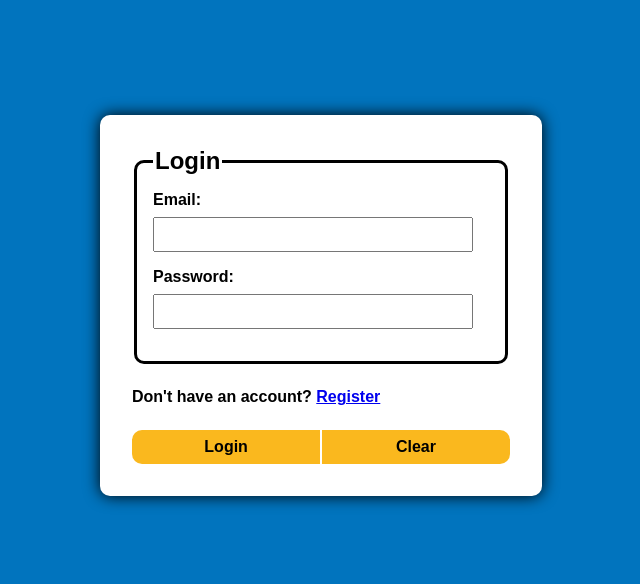
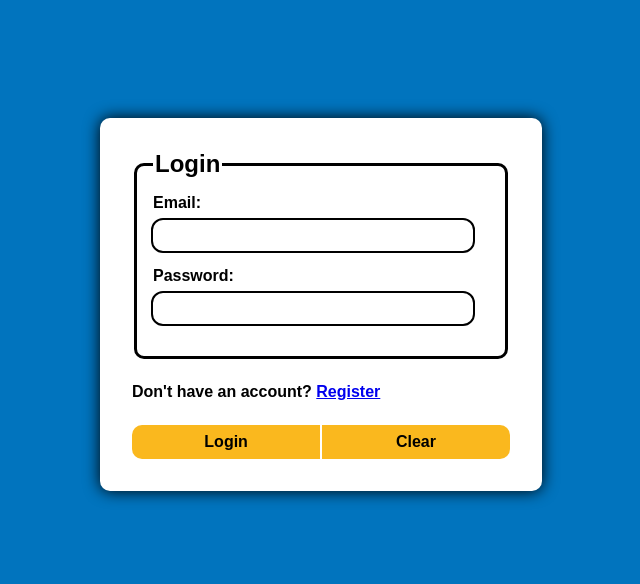
Before and after one commit to Alyaqdhans/EpicElectro, a PHP site: page /login.php in a window 1280 px wide. Shown: the part 70-654 px from the top of the page, without its empty margins (319-959 px from the left). Run offline with PHP 8.4, Linux system fonts and the light colour scheme.

Commit message:
better form design

```diff
--- a/style.css
+++ b/style.css
@@ -20,7 +20,7 @@ html {scroll-behavior: smooth; user-select: none;}
 
 img {max-width: 100%; pointer-events: none;}
 
-* {transition: 0.2s;}
+* {transition: 0.2s ease-in-out;}
 
 h1, h2, h3, h4, h5, h6 {margin: 0;}
 
@@ -71,6 +71,7 @@ nav .ln {
     color: var(--clr-primary);
     text-decoration: none;
     position: relative;
+    outline: none;
 }
 
 .ln:visited, .ln:active {
@@ -85,16 +86,17 @@ nav .ln {
     height: 5px;
     width: 100%;
     background-color: var(--clr-primary-light);
+    border-radius: var(--br);
     transform: scaleX(0);
     transform-origin: middle;
-    transition: 0.2s;
+    transition: 0.2s ease-in-out;
 }
 
-.ln:hover::after {
+.ln:hover::after, .ln:focus::after {
     transform: scaleX(100%);
 }
 
-.ln:hover {
+.ln:hover, .ln:focus {
     color: var(--clr-primary-light);
 }
 
@@ -163,11 +165,22 @@ legend {
     flex-basis: 100%;
 }
 
+.form input[type="text"],
+.form input[type="password"],
+.form input[type="number"],
+.form input[type="email"]   {
+    border-radius: var(--br);
+    border: none;
+    outline: 2px solid black;
+    transition: 0.1s ease-in-out;
+}
+
 .form input[type="text"]:focus,
 .form input[type="password"]:focus,
 .form input[type="number"]:focus,
 .form input[type="email"]:focus   {
     background: #eee;
+    outline: 5px solid var(--clr-primary-light);
 }
 
 .form .buttons {
```
